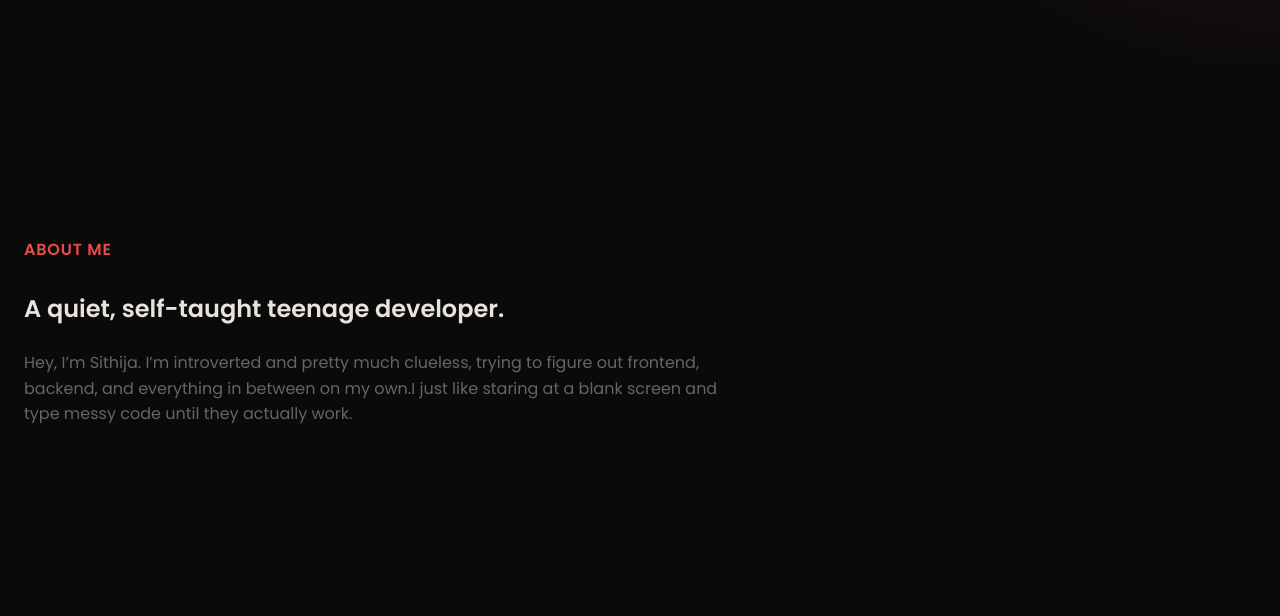
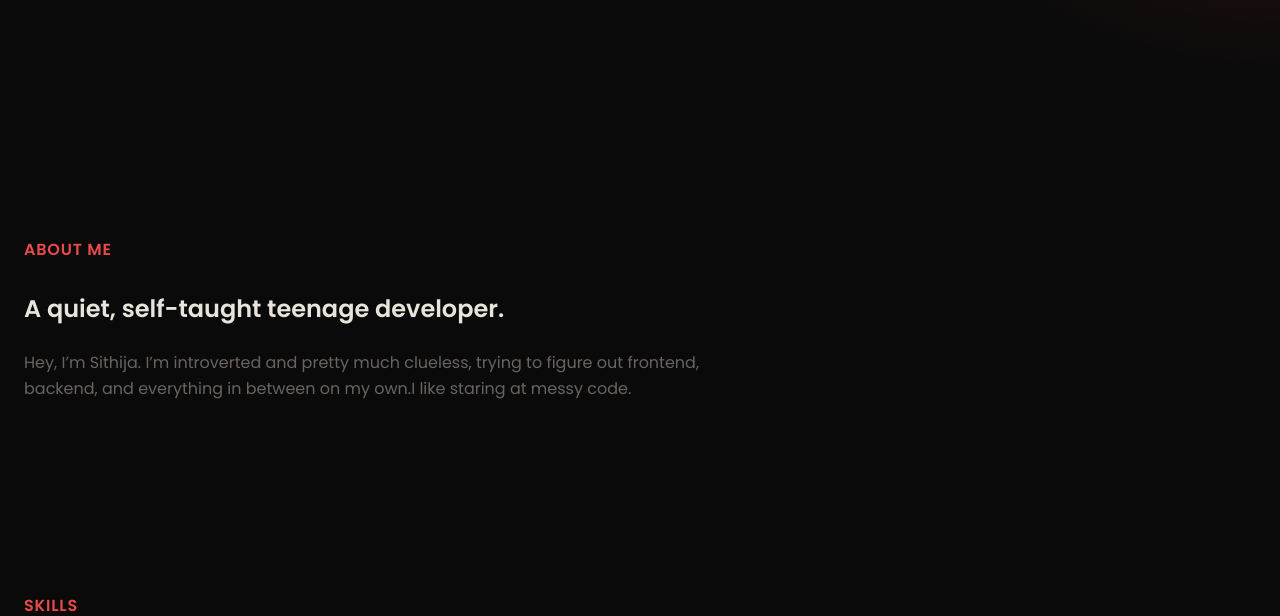
Before and after one commit to sithija-dev/Portfolio, a plain HTML site: page index.html in a window 1280 px wide. Shown: the part 420-1036 px from the top of the page. Drawn offline with nearby package versions, Linux system fonts and the light colour scheme; some icons are missing; a web font is replaced by a local one.

Commit message:
Add files via upload

```diff
--- a/index.html
+++ b/index.html
@@ -31,7 +31,7 @@
   <div class="aboutcontainer" >
     <div class="about" id="aboutme">ABOUT ME</div>
     <div class="hook">A quiet, self-taught teenage developer.</div>
-    <div class="bio">Hey, I’m Sithija. I’m introverted and pretty much clueless, trying to figure out frontend, backend, and everything in between on my own.I just like staring at a blank screen and type messy code until they actually work.</div>
+    <div class="bio">Hey, I’m Sithija. I’m introverted and pretty much clueless, trying to figure out frontend, backend, and everything in between on my own.I like staring at messy code.</div>
   </div>
 
   <section class="skillcontainer">
```
